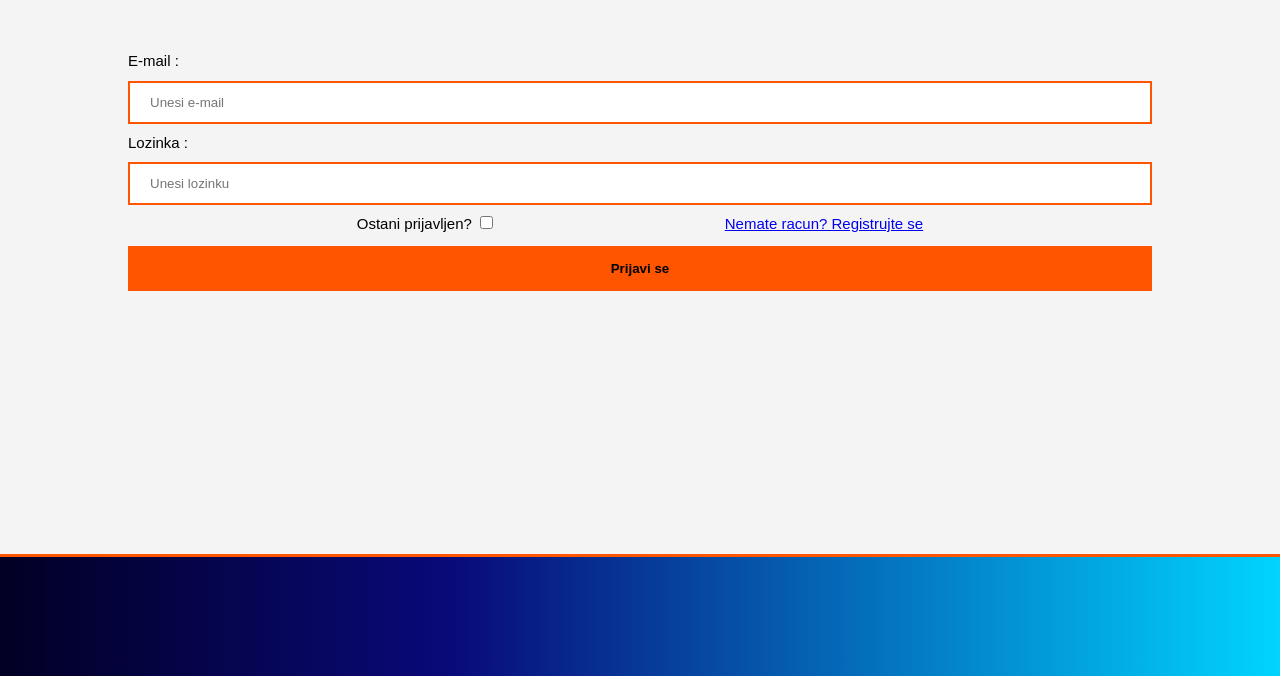
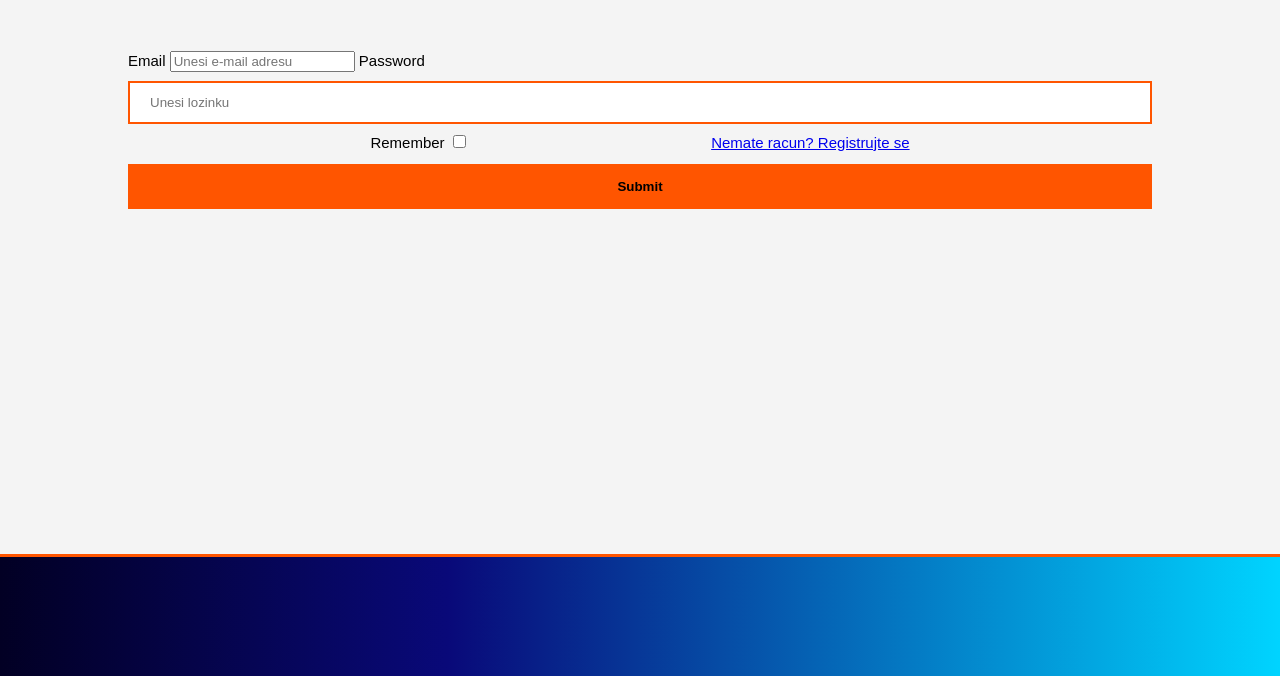
Before and after one commit to mm51593/PROGI_webapp, a Flask app: template app/templates/prijava.html in a window 1280 px wide. Shown: the part 103-779 px from the top of the page. Run offline with Flask 2, Linux system fonts and the light colour scheme; the template is opened without the code that fills it: most values are stand-ins (such as "Sample title", 1, 10 or a date in 2020); form fields are guessed from the names that the template uses.

Commit message:
Dodana funkcionalnost prijave korisnika u sustav

```diff
--- a/app/__init__.py
+++ b/app/__init__.py
@@ -1,9 +1,13 @@
 from flask import Flask
+from flask_login import LoginManager
 
 application = Flask(__name__)
 
 application.config['SQLALCHEMY_DATABASE_URI'] = 'sqlite:///dummy.db'
 application.config['SECRET_KEY'] = 'secret-key'
+login_manager = LoginManager(application)
+
+
 from app import database
 from app import routes
 from app.authentication.routes import authentication
--- a/app/authentication/forms.py
+++ b/app/authentication/forms.py
@@ -25,7 +25,7 @@
 
 
 class LoginForm(FlaskForm):
-    email = StringField('Email', validators=[DataRequired(), Email()])
-    password = PasswordField('Lozinka', validators=[DataRequired()])
+    email = StringField('Email', validators=[DataRequired("Ovo polje je neophodno."), Email("Pogrešan format E-mail adrese.")])
+    password = PasswordField('Lozinka', validators=[DataRequired("Ovo polje je neophodno.")])
     remember = BooleanField('Zapamti me')
     submit = SubmitField('Prijava')
--- a/app/templates/prijava.html
+++ b/app/templates/prijava.html
@@ -3,20 +3,23 @@
 
 {% block content %}
 
-<form>
+<form method="post">
+	{{ form.hidden_tag() }}
 	<div class="container sec-main-container">
-		<label>E-mail : </label>
-			<input type="text" placeholder="Unesi e-mail" name="username" required>
-		<label>Lozinka : </label>
-			<input type="password" placeholder="Unesi lozinku" name="password" required>
+		{{ form.email.label }}
+		{{ form.email(placeholder="Unesi e-mail adresu") }}
+
+		{{ form.password.label }}
+		{{ form.password(placeholder="Unesi lozinku") }}
+
 		<div class="flex-container">
 			<div>
-				<label for="checkRemember">Ostani prijavljen?</label>
-					<input type="checkbox" id="checkRemember" name="remember">
+				{{ form.remember.label }}
+				{{ form.remember() }}
 			</div>
 			<a href="registracija.html">Nemate racun? Registrujte se</a>
 		</div>
-		<button class="main-button" type="submit">Prijavi se</button>
+		{{ form.submit(class="main-button") }}
 	</div>
 </form>
 
```
Also changed, not shown: app/authentication/routes.py (+16 -5 lines), app/database.py (+11 -4 lines), app/templates/registracija.html (+4 -4 lines), app/dummy.db.
